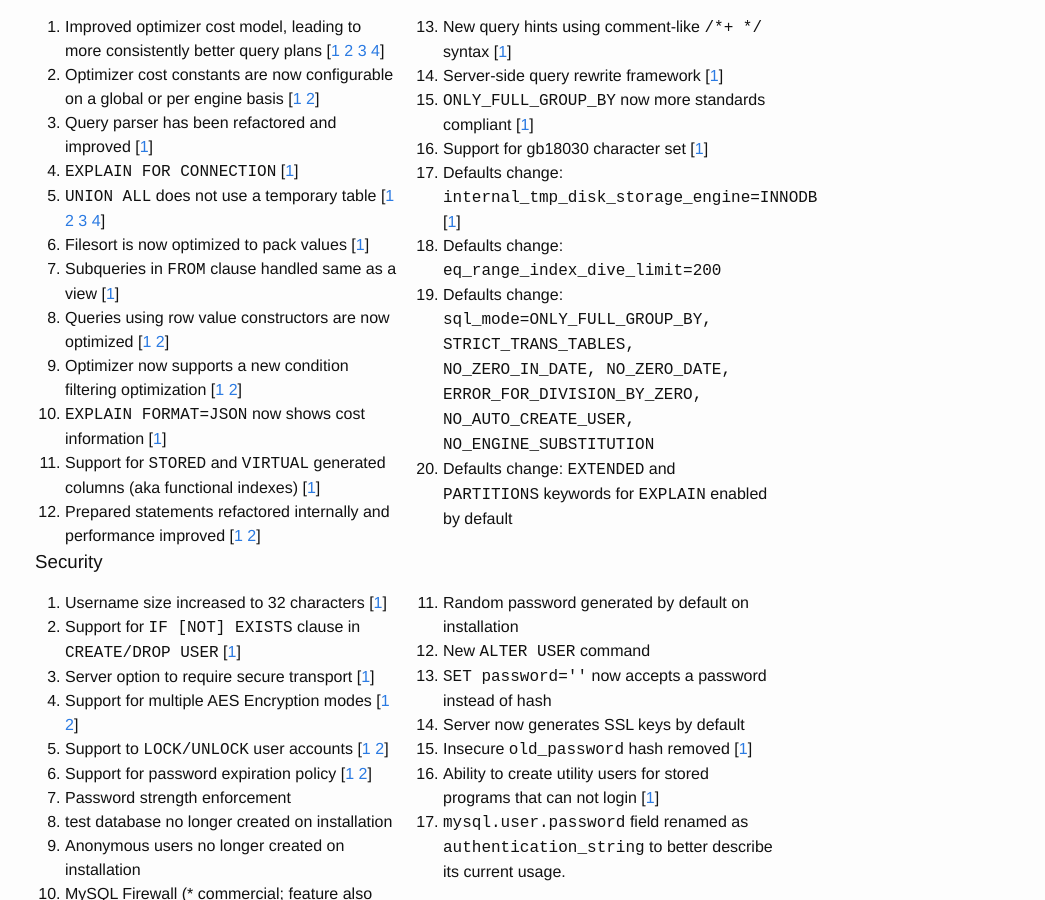
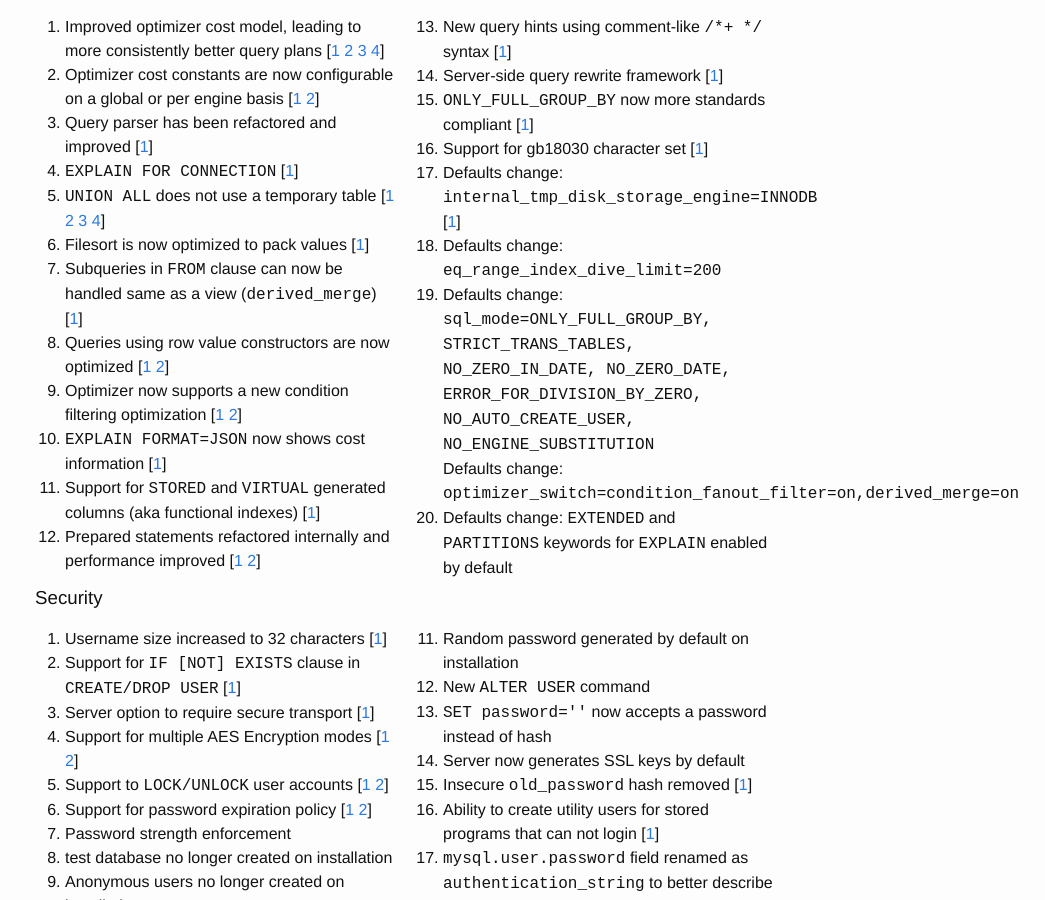
Before and after one commit to morgo/morgo.github.io, a Jekyll site: the page built from index.html, in a window 1280 px wide and 900 px high, scrolled down 1710 px. Shown: the whole window, without its empty margins (235-1280 px from the left). Built offline with Jekyll 4.4.1, drawn with Linux system fonts in a browser that asks for light colours.

Commit message:
Better clarified that optimizations like derived_merge are configurable and on by default.  Makes it easier to read for upgraders trying to track down what changed.

```diff
--- a/index.html
+++ b/index.html
@@ -112,7 +112,7 @@
  <li class="zf"><tt>UNION ALL</tt> does not use a temporary table [<a href="https://dev.mysql.com/worklog/task/?id=1763">1</a> <a href="http://www.tocker.ca/2013/12/10/testing-the-union-all-optimization-in-mysql-5.7-dmr3.html
 ">2</a> <a href="http://mysqlserverteam.com/state-of-the-union/">3</a> <a href="https://dev.mysql.com/doc/refman/5.7/en/union.html">4</a>]</li>
  <li class="id">Filesort is now optimized to pack values [<a href="http://mysqlserverteam.com/filesort-optimization-in-5-7-3-pack-values-in-the-sort-buffer/">1</a>]</li>
- <li class="nd">Subqueries in <tt>FROM</tt> clause handled same as a view [<a href="https://dev.mysql.com/doc/refman/5.7/en/subquery-optimization.html#derived-table-optimization">1</a>]</li>
+ <li class="nd">Subqueries in <tt>FROM</tt> clause can now be handled same as a view (<tt>derived_merge</tt>) [<a href="https://dev.mysql.com/doc/refman/5.7/en/subquery-optimization.html#derived-table-optimization">1</a>]</li>
  <li class="rt">Queries using row value constructors are now optimized [<a href="http://dev.mysql.com/doc/refman/5.7/en/range-optimization.html#row-constructor-range-optimization">1</a> <a href="http://dev.mysql.com/worklog/task/?id=7019">2</a>]</li>
  <li class="rt">Optimizer now supports a new condition filtering optimization [<a href="http://mysqlserverteam.com/a-new-dimension-to-mysql-query-optimizations-part-1/">1</a> <a href="http://mysqlserverteam.com/a-new-dimension-to-mysql-query-optimizations-part-2/">2</a>]</li>
  <li class="id"><tt>EXPLAIN FORMAT=JSON</tt> now shows cost information [<a href="http://dev.mysql.com/worklog/task/?id=6510">1</a>]</li>
@@ -132,6 +132,7 @@
  NO_AUTO_CREATE_USER,
  NO_ENGINE_SUBSTITUTION</tt>
  </li>
+ <lt class="rt">Defaults change: <tt>optimizer_switch=condition_fanout_filter=on,derived_merge=on</tt></li>
  <li class="id">Defaults change: <tt>EXTENDED</tt> and <tt>PARTITIONS</tt> keywords for <tt>EXPLAIN</tt> enabled by default</li>
 </ol>
 </div>
```
